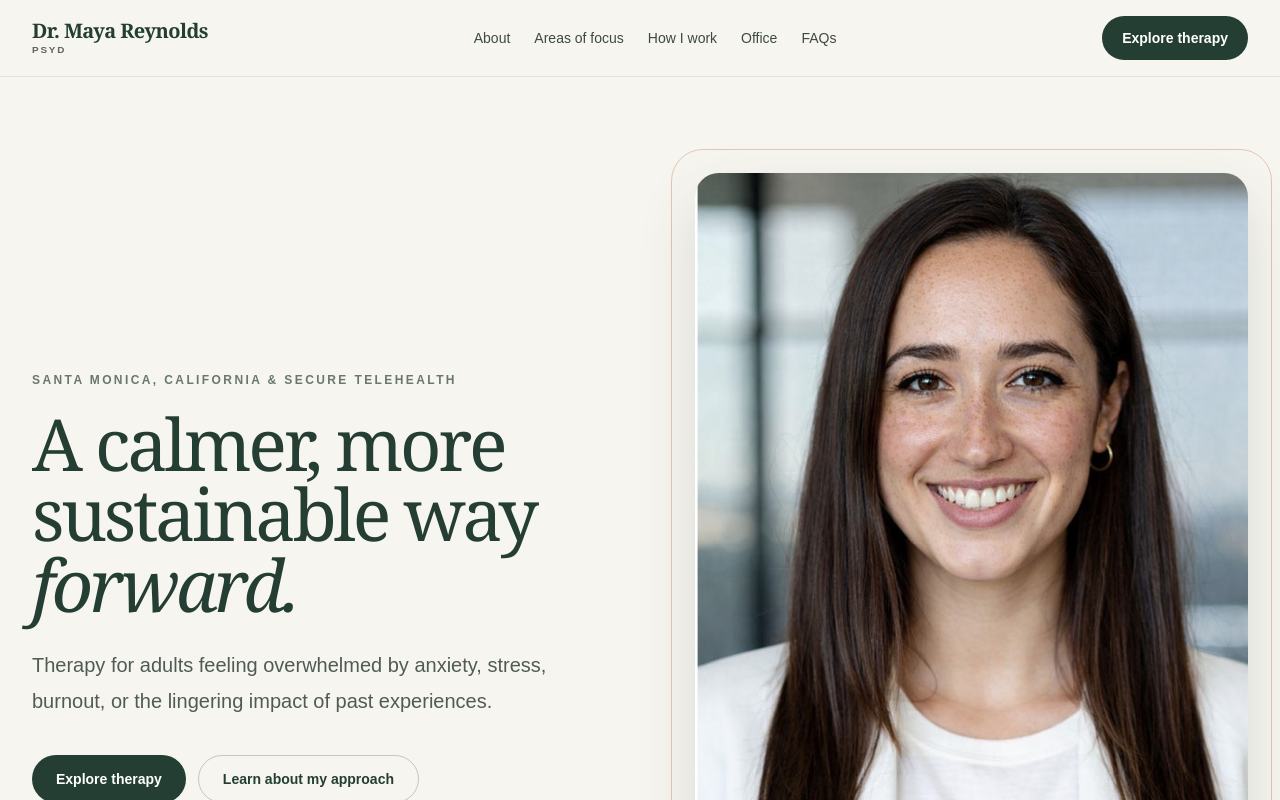
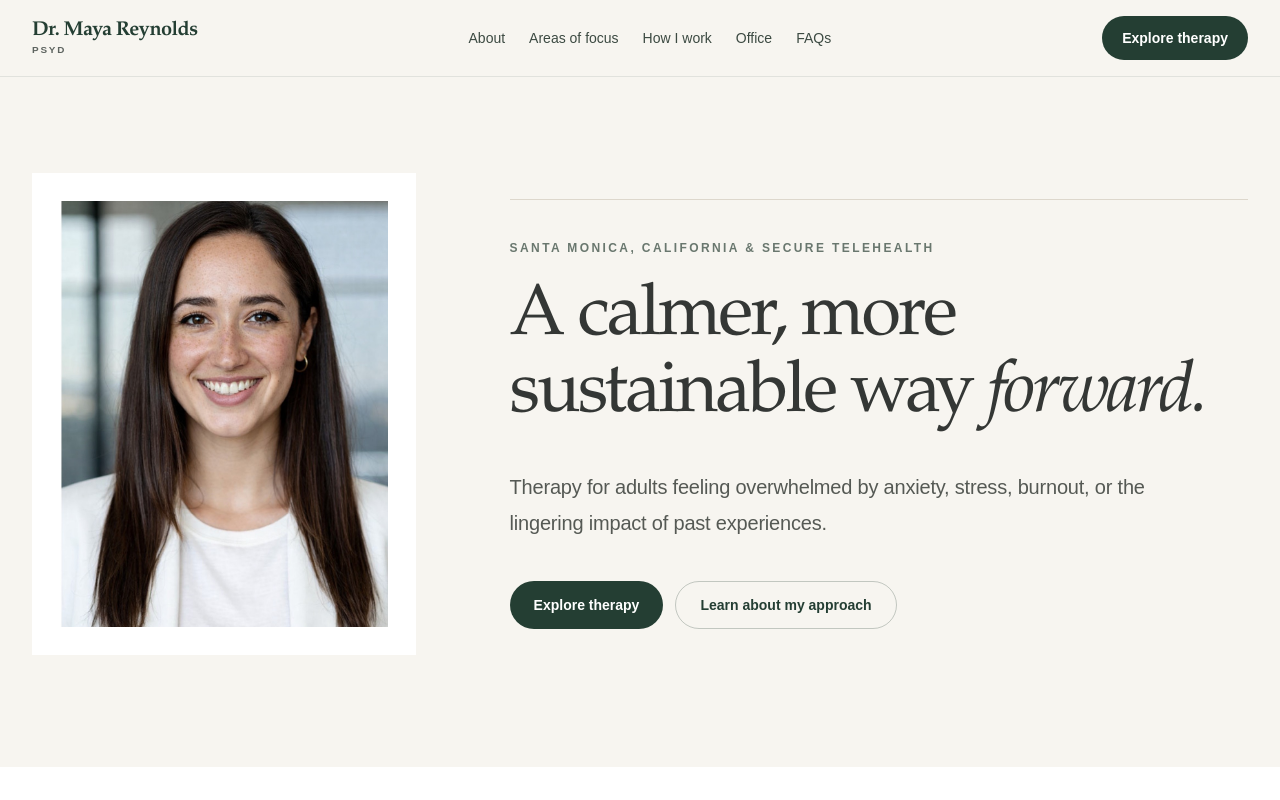
Before and after one commit to ri20045/grow-my-therapy, a Next.js app: page / in a window 1280 px wide. Shown: the top 800 px of the page. Built offline with nearby package versions, Linux system fonts and the light colour scheme.

Commit message:
Refine hero typography and portrait layout

```diff
--- a/app/globals.css
+++ b/app/globals.css
@@ -9,7 +9,7 @@
   --color-background: var(--background);
   --color-foreground: var(--foreground);
   --font-sans: Arial, Helvetica, sans-serif;
-  --font-serif: Georgia, "Times New Roman", serif;
+  --font-serif: Baskerville, "Iowan Old Style", "Palatino Linotype", Palatino, Georgia, serif;
 }
 
 html {
--- a/components/sections/Hero.tsx
+++ b/components/sections/Hero.tsx
@@ -7,21 +7,34 @@ export default function Hero() {
       className="overflow-hidden bg-[#f7f5f0] px-4 pb-16 pt-12 sm:px-6 sm:pb-20 sm:pt-16 lg:px-8 lg:pb-28 lg:pt-24"
       id="top"
     >
-      <div className="mx-auto grid max-w-7xl gap-12 lg:grid-cols-[1.04fr_0.96fr] lg:items-center lg:gap-16">
-        <div className="max-w-2xl">
+      <div className="mx-auto grid max-w-7xl gap-12 lg:grid-cols-[0.7fr_1.3fr] lg:items-center lg:gap-20">
+        <figure className="mx-auto w-full max-w-sm bg-white p-5 sm:p-7 lg:mx-0">
+          <div className="relative aspect-[0.77] overflow-hidden bg-[#dedbd2]">
+            <Image
+              alt="Dr. Maya Reynolds smiling in a white blazer"
+              className="object-cover object-center"
+              fill
+              priority
+              sizes="(max-width: 1023px) min(100vw - 3rem, 384px), 29vw"
+              src="/images/maya-reynolds-portrait.jpg"
+            />
+          </div>
+        </figure>
+
+        <div className="max-w-3xl lg:border-t lg:border-[#ddd7cc] lg:pt-10">
           <p className="text-xs font-bold uppercase tracking-[0.2em] text-[#69776e]">
             Santa Monica, California &amp; secure telehealth
           </p>
           <h1
-            className="mt-5 font-serif text-5xl font-medium leading-[0.98] tracking-[-0.045em] text-[#243e33] sm:text-6xl lg:text-7xl"
+            className="mt-6 font-serif text-5xl font-normal leading-[1.06] tracking-[-0.04em] text-[#343735] sm:text-6xl lg:text-[4.5rem]"
             id="hero-heading"
           >
             A calmer, more sustainable way <em className="font-normal">forward.</em>
           </h1>
-          <p className="mt-7 max-w-xl text-lg leading-8 text-[#4f5b54] sm:text-xl sm:leading-9">
+          <p className="mt-9 max-w-2xl text-lg font-normal leading-8 tracking-[-0.01em] text-[#555954] sm:text-xl sm:leading-9">
             Therapy for adults feeling overwhelmed by anxiety, stress, burnout, or the lingering impact of past experiences.
           </p>
-          <div className="mt-9 flex flex-col gap-3 sm:flex-row sm:items-center">
+          <div className="mt-10 flex flex-col gap-3 sm:flex-row sm:items-center">
             <a
               className="inline-flex min-h-12 items-center justify-center rounded-full bg-[#243e33] px-6 text-sm font-semibold text-white transition-colors hover:bg-[#1b2f27] focus-visible:outline-offset-4"
               href="#about"
@@ -36,23 +49,6 @@ export default function Hero() {
             </a>
           </div>
         </div>
-
-        <div className="relative mx-auto w-full max-w-md lg:max-w-none">
-          <div className="absolute -inset-4 rounded-[2rem] border border-[#c88d6f]/45 sm:-inset-6" />
-          <div className="relative aspect-[0.75] overflow-hidden rounded-[1.5rem] bg-[#dedbd2] shadow-[0_24px_60px_rgba(36,62,51,0.14)]">
-            <Image
-              alt="Dr. Maya Reynolds smiling in a white blazer"
-              className="object-cover object-center"
-              fill
-              priority
-              sizes="(max-width: 1023px) min(100vw - 3rem, 448px), 45vw"
-              src="/images/maya-reynolds-portrait.jpg"
-            />
-          </div>
-          <p className="relative ml-auto mt-5 max-w-52 text-right text-sm leading-6 text-[#5e6460]">
-            A warm, collaborative space for reflection, practical tools, and depth-oriented work.
-          </p>
-        </div>
       </div>
     </section>
   );
```
